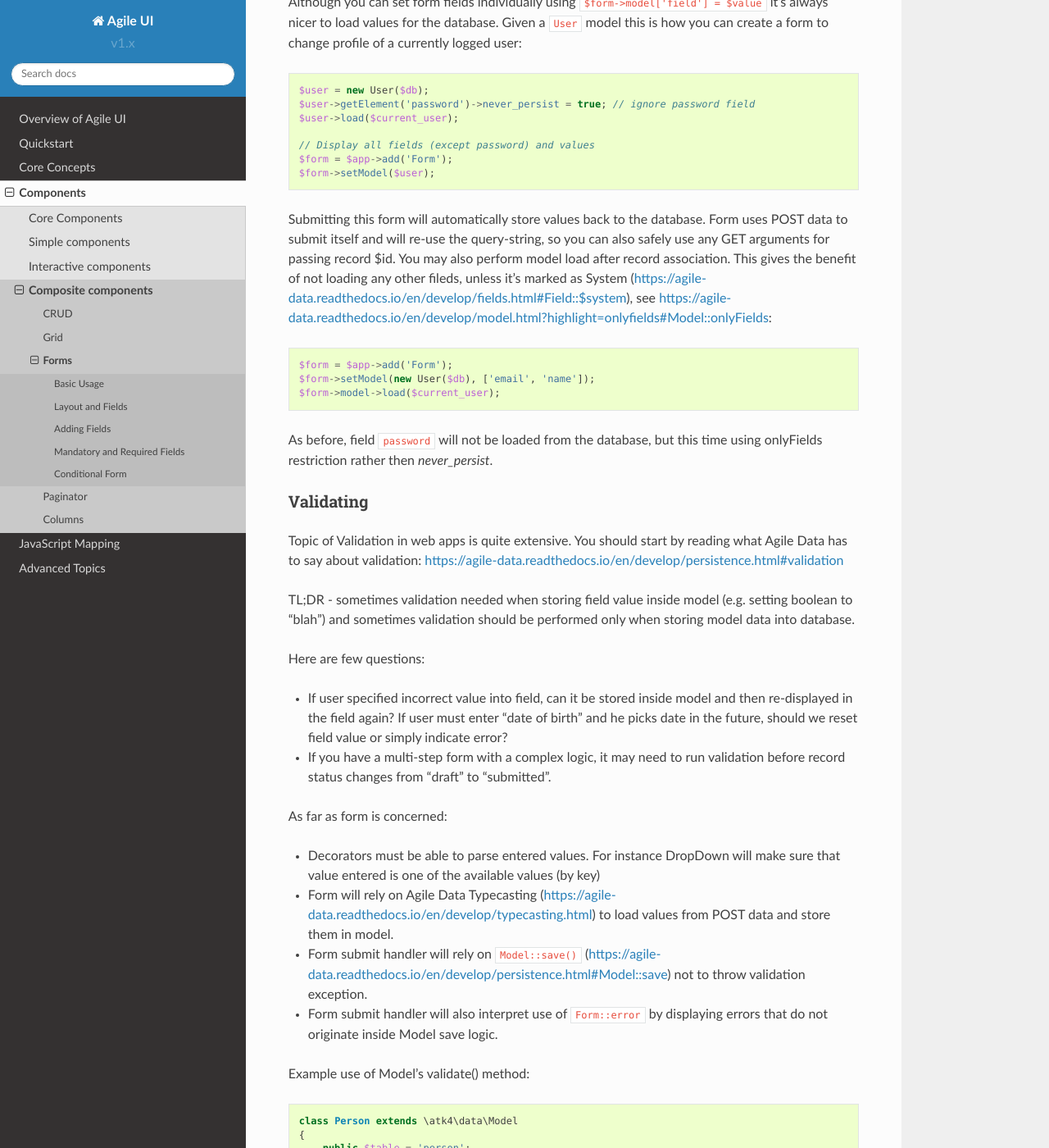
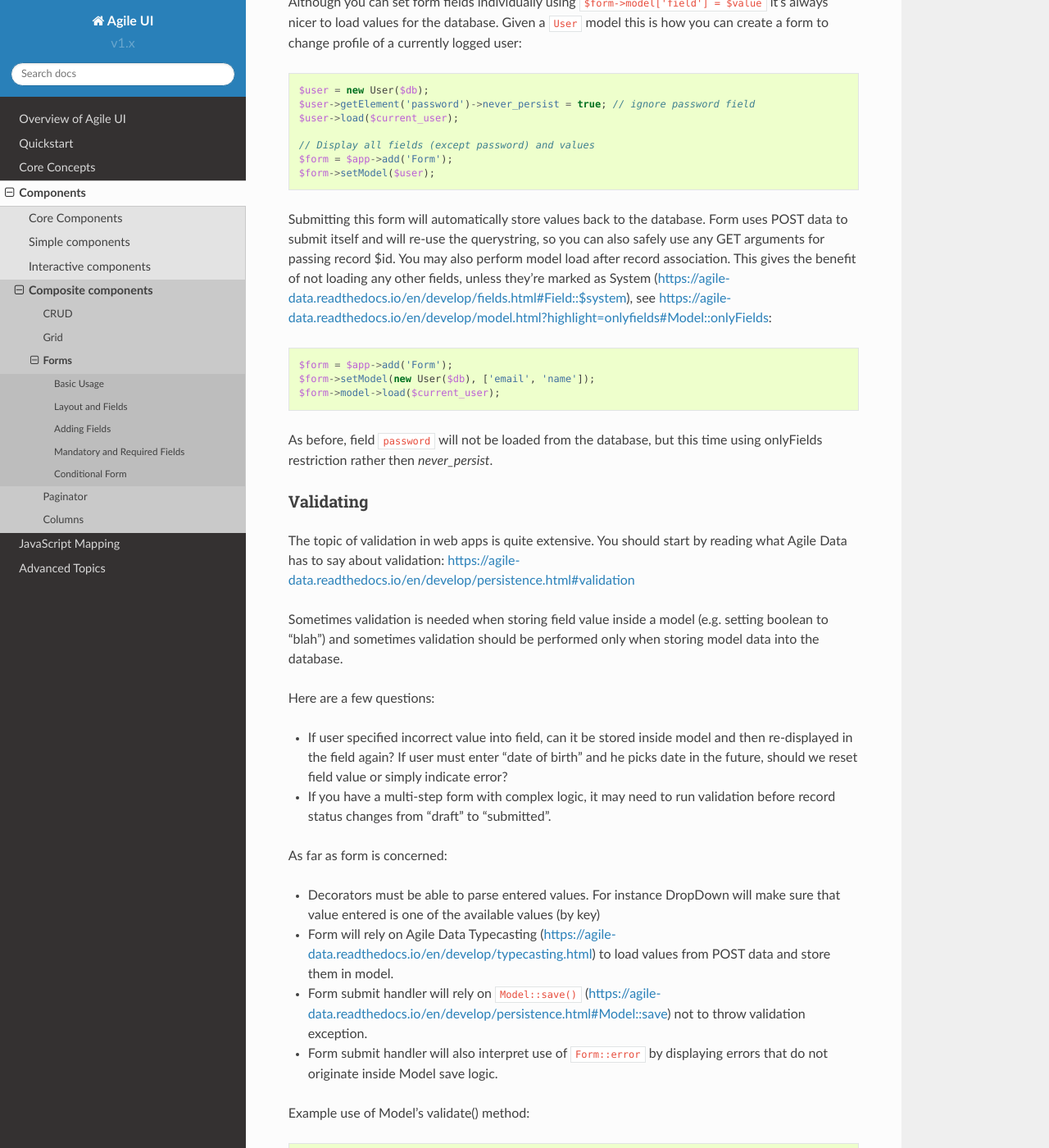
Before and after one commit to atk4/ui, a Sphinx documentation site: the page built from docs/form.rst, in a window 1280 px wide and 1400 px high, scrolled down 9700 px. Shown: the whole window at 82% size. Built offline with Sphinx 7.4.7 and the Read the Docs theme 2.0.0, drawn with Linux system fonts in a browser that asks for light colours; pages that are not in the unit, such as notebooks, are missing from menus; cross-references to code outside the pages are shown as plain code; some of the changed text lies outside the part shown.

Commit message:
form.rst corrections

```diff
--- a/docs/form.rst
+++ b/docs/form.rst
@@ -404,10 +404,10 @@ you can create a form to change profile of a currently logged user::
     $form->setModel($user);
 
 Submitting this form will automatically store values back to the database. Form uses
-POST data to submit itself and will re-use the query-string, so you can also safely
+POST data to submit itself and will re-use the querystring, so you can also safely
 use any GET arguments for passing record $id. You may also perform model load after
-record association. This gives the benefit of not loading any other fileds, unless
-it's marked as System (https://agile-data.readthedocs.io/en/develop/fields.html#Field::$system),
+record association. This gives the benefit of not loading any other fields, unless
+they're marked as System (https://agile-data.readthedocs.io/en/develop/fields.html#Field::$system),
 see https://agile-data.readthedocs.io/en/develop/model.html?highlight=onlyfields#Model::onlyFields::
 
     $form = $app->add('Form');
@@ -420,21 +420,21 @@ using onlyFields restriction rather then `never_persist`.
 Validating
 ----------
 
-Topic of Validation in web apps is quite extensive. You should start by reading what Agile Data
+The topic of validation in web apps is quite extensive. You should start by reading what Agile Data
 has to say about validation:
 https://agile-data.readthedocs.io/en/develop/persistence.html#validation
 
-TL;DR - sometimes validation needed when storing field value inside model (e.g. setting boolean
+Sometimes validation is needed when storing field value inside a model (e.g. setting boolean
 to "blah") and sometimes validation should be performed only when storing model data into
-database.
+the database.
 
-Here are few questions:
+Here are a few questions:
 
 - If user specified incorrect value into field, can it be stored inside model and then
   re-displayed in the field again? If user must enter "date of birth" and he picks date
   in the future, should we reset field value or simply indicate error?
 
-- If you have a multi-step form with a complex logic, it may need to run validation before
+- If you have a multi-step form with complex logic, it may need to run validation before
   record status changes from "draft" to "submitted".
 
 As far as form is concerned:
@@ -644,7 +644,7 @@ proportions manually::
 
 or you can divide space equally between fields. I am also omitting header for this group::
 
-    $gr = $f->addGroup(['n'=>'two']);
+    $gr = $f->addGroup(['width'=>'two']);
     $gr->addFields(['city', 'country']);
 
 You can also use in-line form groups. Fields in such a group will display header on the left and
```
Also changed, not shown: other parts of docs/form.rst (+4 -4 lines).
